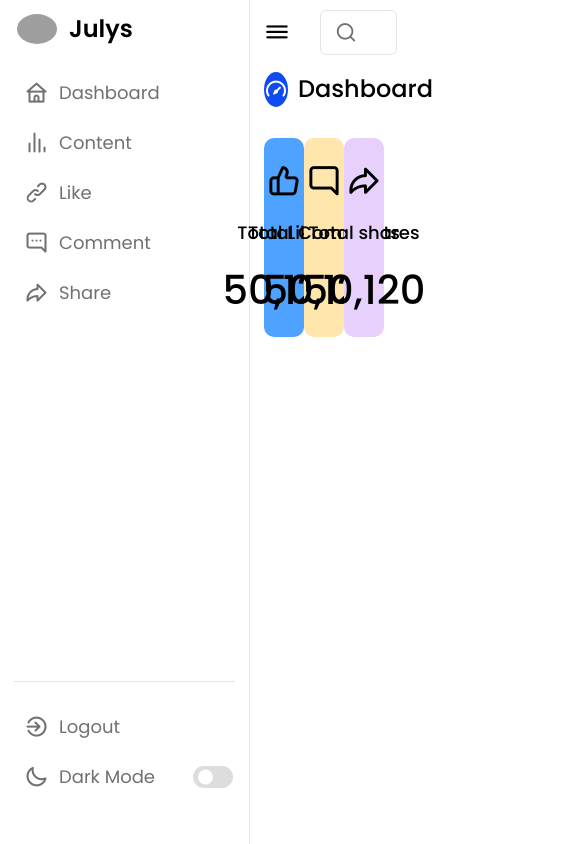
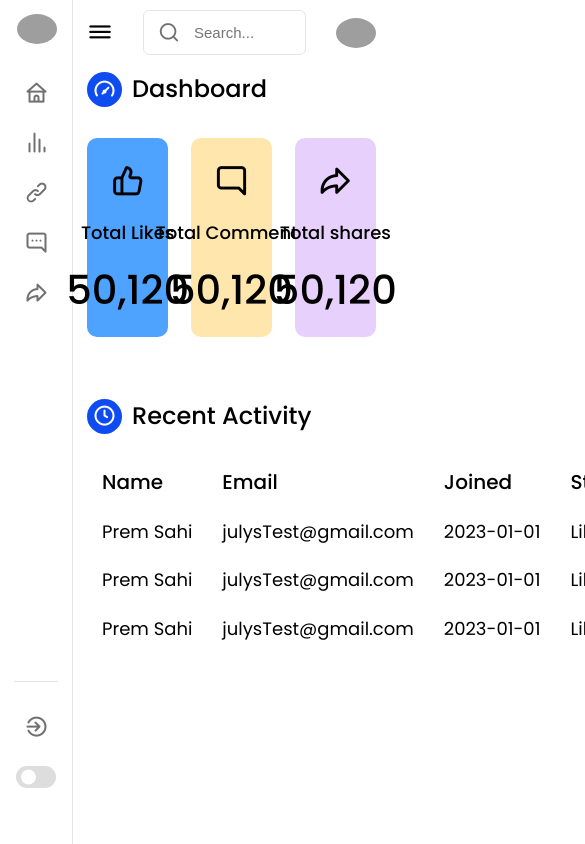
Before and after one commit to julysNICK/dash-store, a Vue app: page / in a window 390 px wide. Shown: the top 844 px of the page, 585 px wide, since content can reach past the window. Built offline with nearby package versions, Linux system fonts and the light colour scheme; grey boxes are pictures that could not be loaded.

Commit message:
add media query

```diff
--- a/src/App.vue
+++ b/src/App.vue
@@ -15,6 +15,77 @@ import Overview from './components/Overview.vue';
 
     <div class="dashboard-content">
       <Overview />
+
+      <div class="activity">
+        <div class="title">
+          <i class="uil uil-clock"></i>
+          <span class="text">
+            Recent Activity
+          </span>
+        </div>
+
+        <div class="activity-data">
+          <div class="data names">
+
+            <span class="data-title">
+              Name
+            </span>
+            <span class="data-list">
+              Prem Sahi
+            </span>
+            <span class="data-list">
+              Prem Sahi
+            </span>
+            <span class="data-list">
+              Prem Sahi
+            </span>
+
+          </div>
+          <div class="data email">
+            <span class="data-title">
+              Email
+            </span>
+            <span class="data-list">
+              julysTest@gmail.com
+            </span>
+            <span class="data-list">
+              julysTest@gmail.com
+            </span>
+            <span class="data-list">
+              julysTest@gmail.com
+            </span>
+          </div>
+          <div class="data joined">
+            <span class="data-title">
+              Joined
+            </span>
+            <span class="data-list">
+              2023-01-01
+            </span>
+            <span class="data-list">
+              2023-01-01
+            </span>
+            <span class="data-list">
+              2023-01-01
+            </span>
+          </div>
+          <div class="data status">
+            <span class="data-title">
+              Status
+            </span>
+            <span class="data-list">
+              Liked
+            </span>
+            <span class="data-list">
+              Liked
+            </span>
+            <span class="data-list">
+              Liked
+            </span>
+          </div>
+        </div>
+
+      </div>
     </div>
   </section>
 </template>
@@ -43,4 +114,86 @@ nav.close~.dashboard {
   left: 73px;
   width: calc(100% - 73px);
 }
+
+.dashboard-content .title {
+  display: flex;
+  align-items: center;
+  margin: 60px 0 30px 0;
+}
+
+.dashboard-content .title i {
+  position: relative;
+  height: 35px;
+  width: 35px;
+  background-color: var(--primary-color);
+  border-radius: 50%;
+  color: var(--title-icon-color);
+  display: flex;
+  align-items: center;
+  justify-content: center;
+  font-size: 24px;
+}
+
+.dashboard-content .title .text {
+  font-size: 24px;
+  font-weight: 500;
+  margin-left: 10px;
+  color: var(--text-color);
+}
+
+/* Activity */
+.dashboard-content .activity .activity-data {
+  display: flex;
+  justify-content: space-between;
+  align-items: center;
+  width: 100%;
+  flex-direction: row;
+}
+
+.activity .activity-data {
+  display: flex;
+
+}
+
+.activity-data .data {
+  display: flex;
+  flex-direction: column;
+  margin: 0 15px;
+}
+
+.activity-data .data-title {
+  font-size: 20px;
+  font-weight: 500;
+  color: var(--text-color);
+}
+
+.activity-data .data .data-list {
+  font-size: 18px;
+  font-weight: 400;
+  color: var(--text-color);
+  margin-top: 20px;
+  white-space: nowrap;
+}
+
+@media (max-width:1000px) {
+
+
+
+  nav~.dashboard .top {
+    left: 73px;
+    width: calc(100% - 73px);
+  }
+
+  nav~.dashboard {
+    left: 73px;
+    width: calc(100% - 73px);
+
+  }
+
+  nav.close~.dashboard {
+    left: 250px;
+    width: calc(100% - 250px);
+  }
+
+}
 </style>
--- a/src/components/NavbarDash.vue
+++ b/src/components/NavbarDash.vue
@@ -272,4 +272,58 @@ body.dark .nav-links li a:hover .link-name {
 body.dark .switch:before {
   left: calc(100% - 20px);
 }
+
+
+@media (max-width:1000px) {
+
+  nav {
+    width: 73px;
+  }
+
+  nav .logo_name {
+    opacity: 0;
+    pointer-events: none;
+  }
+
+
+  nav.close {
+    width: 250px;
+  }
+
+  nav li a .link-name {
+    opacity: 0;
+    pointer-events: none;
+  }
+
+  nav.close li a .link-name {
+    opacity: 1;
+    pointer-events: auto;
+  }
+
+
+  nav.close .logo_name {
+    opacity: 1;
+    pointer-events: auto;
+  }
+
+  nav~.dashboard {
+    left: 73px;
+    width: calc(100% - 73px);
+  }
+
+  nav.close~.dashboard {
+    left: 250px;
+    width: calc(100% - 250px);
+  }
+
+  nav~.dashboard .top {
+    left: 73px;
+    width: calc(100% - 73px);
+  }
+
+  nav.close~.dashboard .top {
+    left: 250px;
+    width: calc(100% - 250px);
+  }
+}
 </style>
--- a/src/components/NavbarTop.vue
+++ b/src/components/NavbarTop.vue
@@ -86,4 +86,58 @@ nav.close~.dashboard .top {
   width: 40px;
   border-radius: 50%;
 }
+
+
+@media (max-width:1000px) {
+
+  nav {
+    width: 73px;
+  }
+
+  nav.close {
+    width: 250px;
+  }
+
+  nav .logo_name {
+    opacity: 0;
+    pointer-events: none;
+  }
+
+  nav.close .logo_name {
+    opacity: 1;
+    pointer-events: auto;
+  }
+
+  nav li a .link-name {
+    opacity: 0;
+    pointer-events: none;
+  }
+
+  nav.close li a .link-name {
+    opacity: 1;
+    pointer-events: auto;
+  }
+
+
+  nav~.dashboard .top {
+    left: 73px;
+    width: calc(100% - 73px);
+  }
+
+  nav.close~.dashboard .top {
+    left: 250px;
+    width: calc(100% - 250px);
+  }
+
+  nav~.dashboard {
+    left: 250px;
+    width: calc(100% - 250px);
+  }
+
+  nav.close~.dashboard {
+    left: 250px;
+    width: calc(100% - 250px);
+  }
+
+}
 </style>
```
